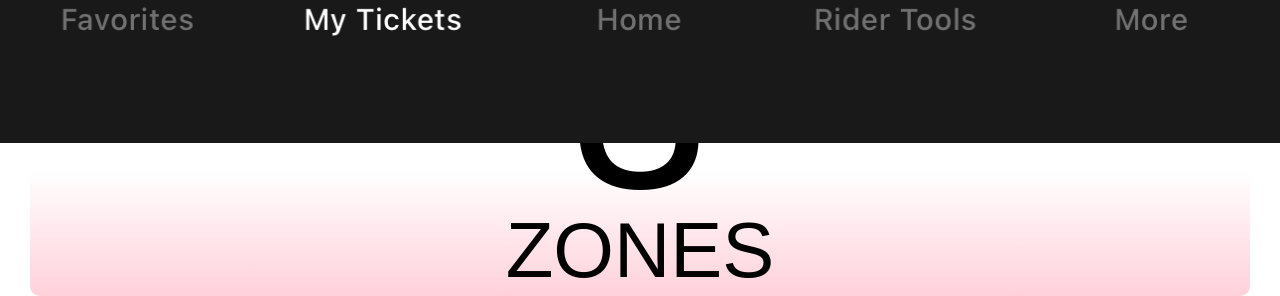
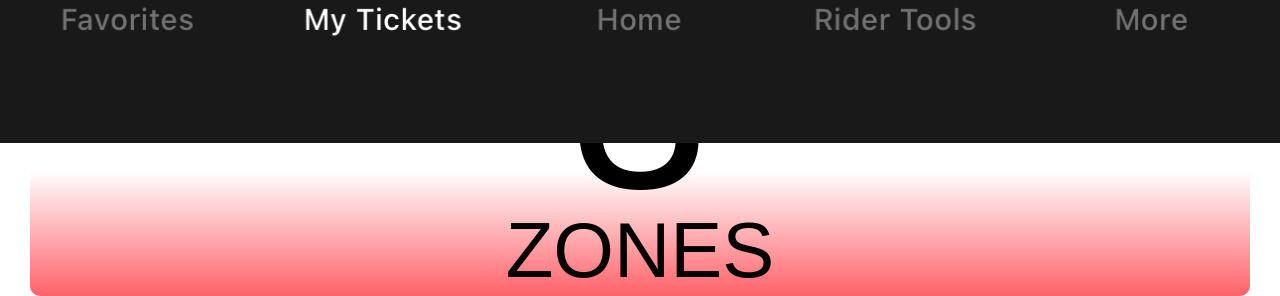
Before and after one commit to bytefusion-glitch/gitch.github.io, a plain HTML site: page index.html in a window 1280 px wide. Shown: the part 657-953 px from the top of the page. Drawn offline with Linux system fonts and the light colour scheme.

Commit message:
Update color.css

```diff
--- a/color.css
+++ b/color.css
@@ -1,5 +1,5 @@
 :root{
-    --first: #ffd1db;
+    --first: #ff6269;
     --stripone: #436b84;
     --striptwo: #8fceb9;
     --stripthree: #df4cd8;
```
